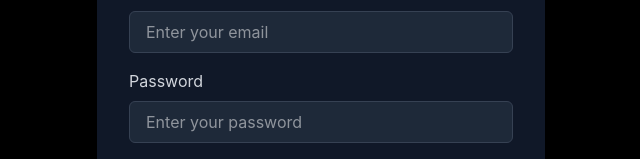
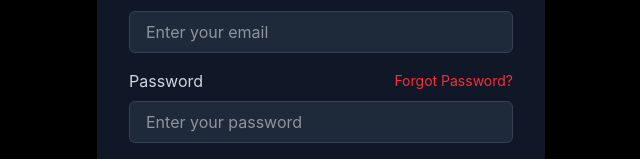
Before and after one commit to malaka96/authify-frontend, a React (Vite) app: page /login in a window 1280 px wide. Shown: the part 313-472 px from the top of the page, without its empty margins (319-959 px from the left). Built offline with nearby package versions, Linux system fonts and the light colour scheme.

Commit message:
added forgot password label

```diff
--- a/src/pages/Login.tsx
+++ b/src/pages/Login.tsx
@@ -5,12 +5,11 @@ const Login = () => {
   return (
     <div className="flex items-center justify-center min-h-screen bg-black text-white px-6">
       <div className="w-full max-w-md bg-gray-900 rounded-lg shadow-lg p-8">
-        {/* Title */}
+
         <h2 className="text-3xl font-bold text-red-500 mb-6 text-center">
           Login to Authify
         </h2>
 
-        {/* Email Field */}
         <div className="mb-4">
           <label className="block text-gray-300 mb-2">Email</label>
           <input
@@ -20,9 +19,16 @@ const Login = () => {
           />
         </div>
 
-        {/* Password Field */}
         <div className="mb-6">
-          <label className="block text-gray-300 mb-2">Password</label>
+          <div className="flex items-center justify-between mb-2">
+            <label className="text-gray-300">Password</label>
+            <Link
+              to="/reset-password"
+              className="text-sm text-red-500 hover:underline"
+            >
+              Forgot Password?
+            </Link>
+          </div>
           <input
             type="password"
             placeholder="Enter your password"
@@ -30,13 +36,11 @@ const Login = () => {
           />
         </div>
 
-        {/* Login Button */}
         <button className="w-full flex items-center justify-center gap-2 bg-red-600 hover:bg-red-700 text-white px-4 py-2 rounded-md font-semibold transition duration-200">
           <FaSignInAlt />
           <span>Login</span>
         </button>
 
-        {/* Link to Create Account */}
         <p className="mt-6 text-center text-gray-400">
           Don’t have an account?{" "}
           <Link to="/create-account" className="text-red-500 hover:underline">
```
